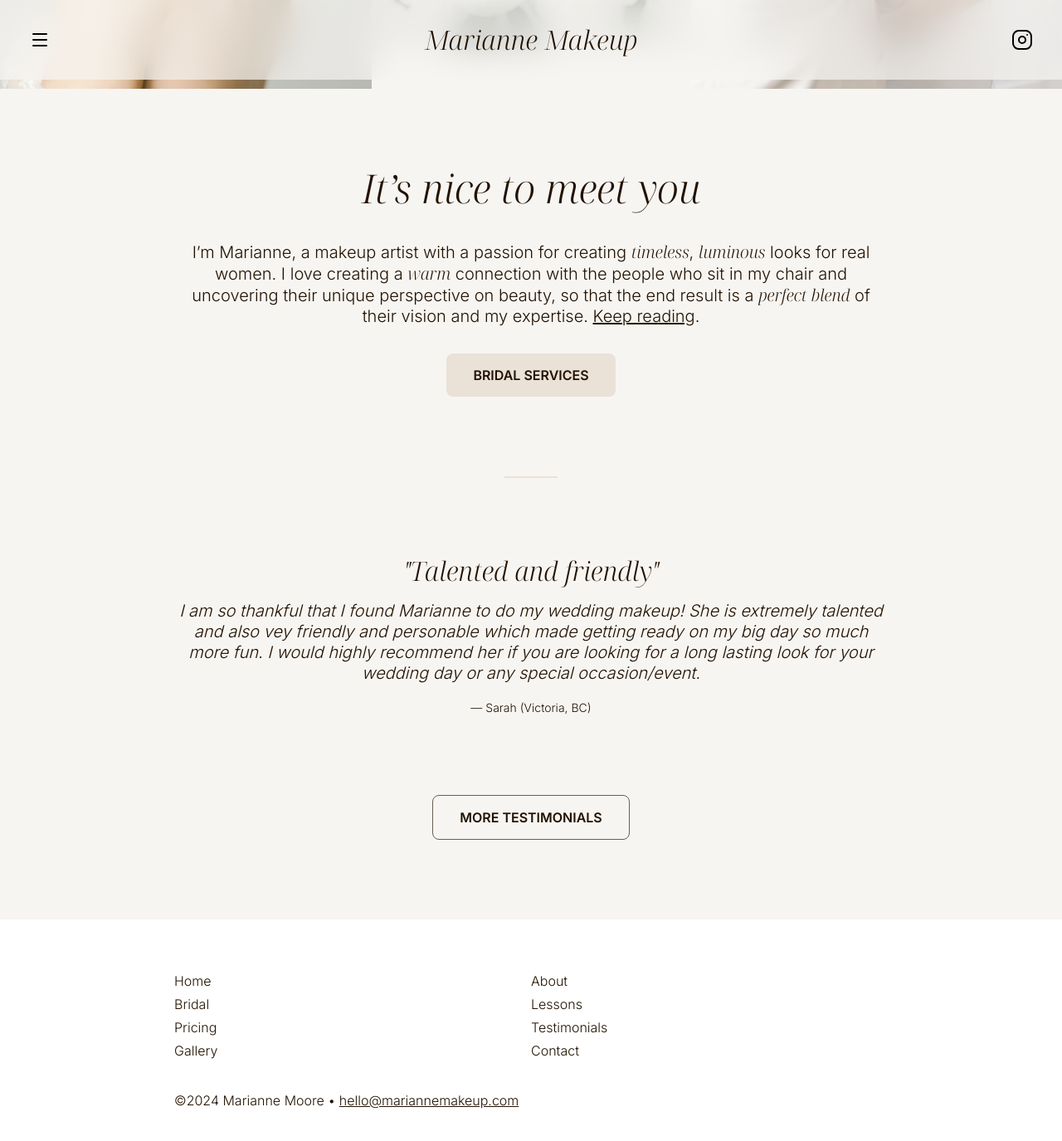
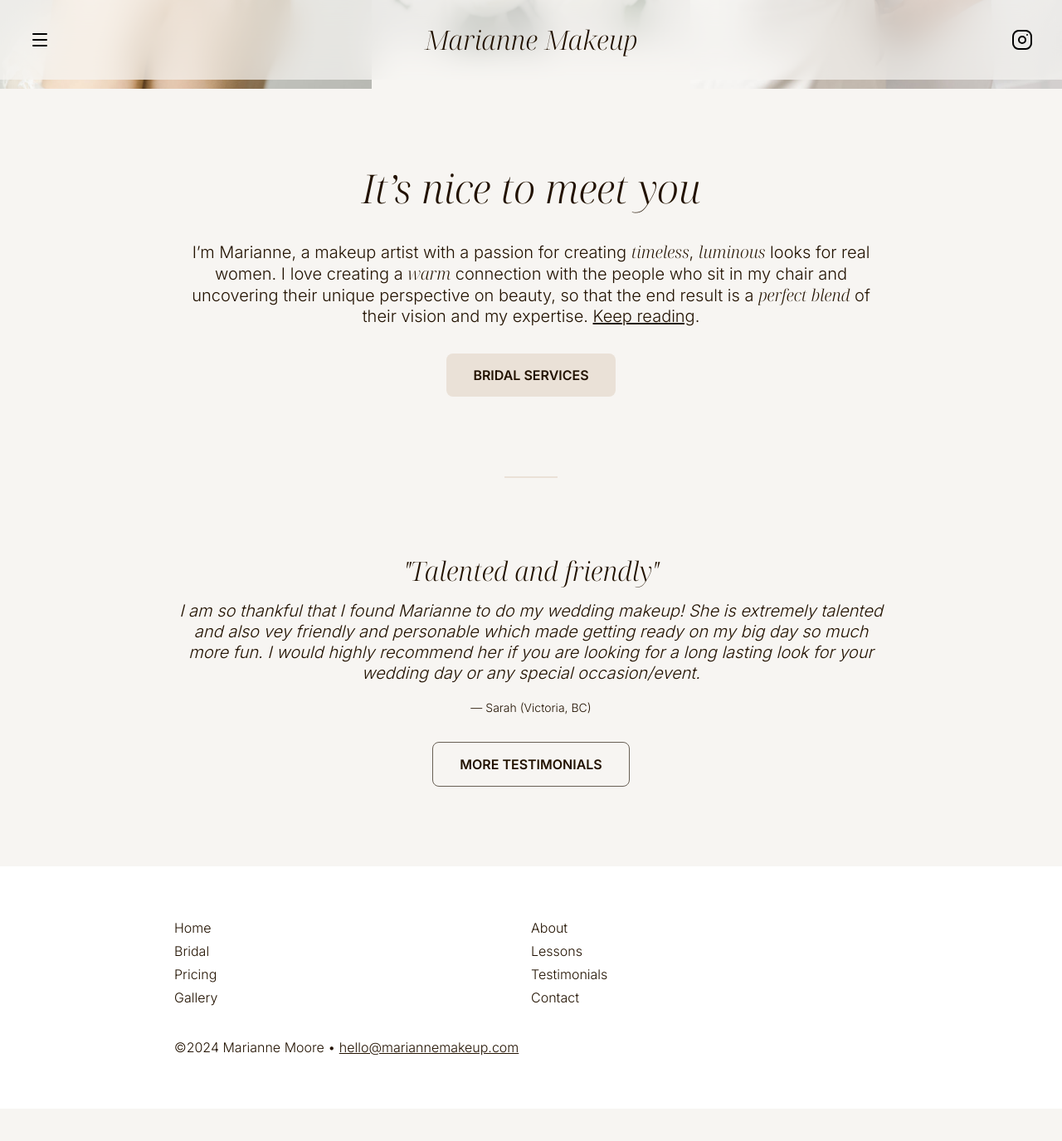
Before and after one commit to mariannemoore/mariannemoore.github.io, a Jekyll site: the page built from index.md, in a window 1280 px wide and 1400 px high, scrolled down 1161 px. Shown: the top 1375 px of the window at 83% size. Built offline with Jekyll 4.4.1, drawn with Linux system fonts in a browser that asks for light colours; after the commit the page ends 2497 px from its top, so only the background shows below that.

Commit message:
tightening up mobile spacing

```diff
--- a/_sass/_style.scss
+++ b/_sass/_style.scss
@@ -92,6 +92,11 @@
   padding-top: 6em;
   padding-bottom: 6em;
 
+  @media screen and (max-width: $breakpoint-small) {
+    padding-top: 4em;
+    padding-bottom: 4em;
+}
+
   p {
     margin: 0;
   }
@@ -140,8 +145,8 @@
     padding-bottom: 6em;
 
     @media screen and (max-width: $breakpoint-small) {
-        padding-top: $measure;
-        padding-bottom: $measure;
+        padding-top: 2em;
+        padding-bottom: 2em;
     }
   }
 
@@ -187,8 +192,17 @@
   margin-top: 6em;
   margin-bottom: 6em;
 
+  @media screen and (max-width: $breakpoint-small) {
+    margin-top: 4em;
+    margin-bottom: 4em;
+  }
+
   blockquote {
     margin-bottom: 6em;
+
+    @media screen and (max-width: $breakpoint-small) {
+      margin-bottom: 4em;
+    }
 
     &:last-of-type {
       margin: 0;
@@ -197,7 +211,7 @@
   }
 
   .button-row {
-    margin-top: 6em;
+    margin-top: 2em;
   }
 }
 
```
